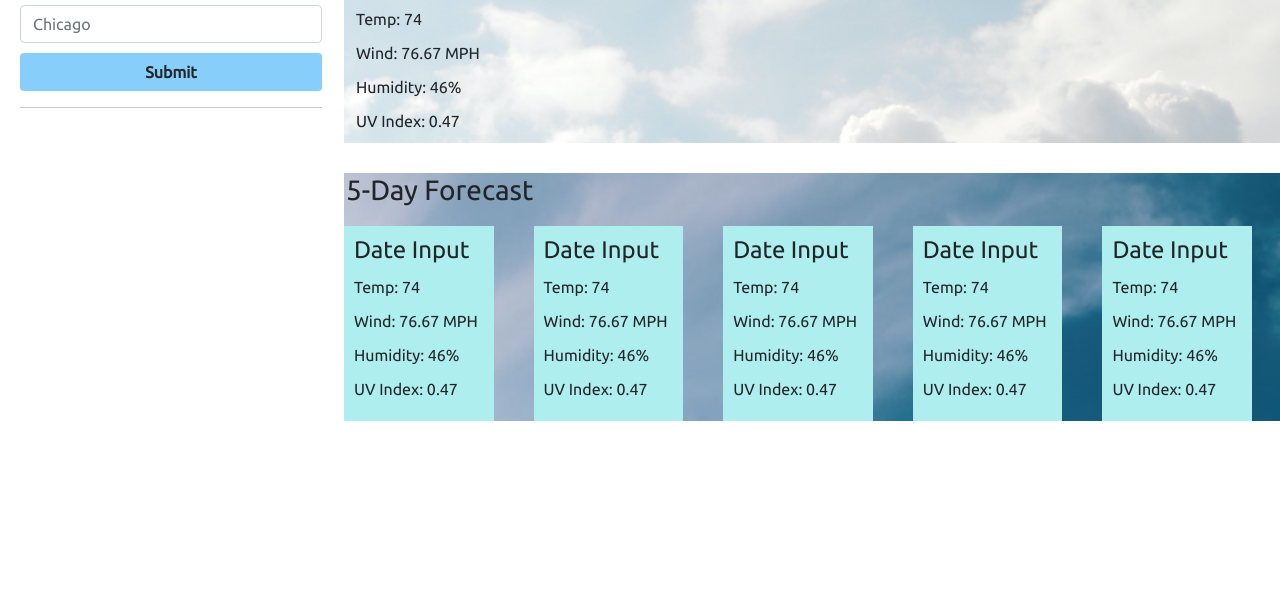
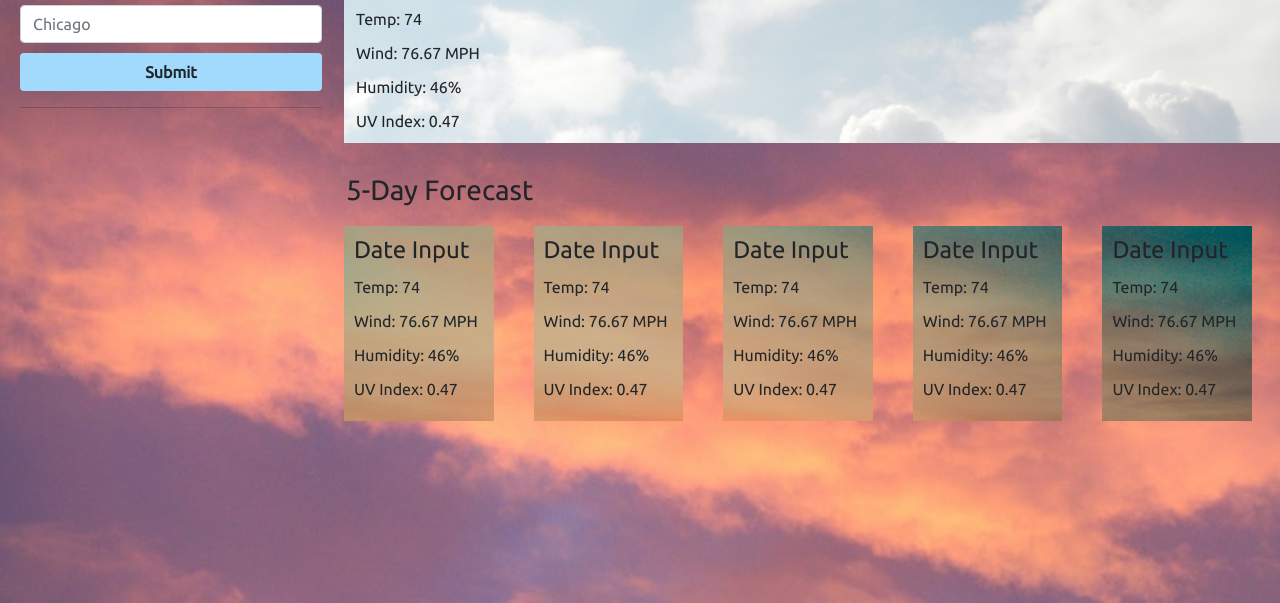
Before and after one commit to jehulie/Weather-Dashboard, a plain HTML site: page index.html in a window 1280 px wide. Shown: the part 197-800 px from the top of the page. Drawn offline with nearby package versions, Linux system fonts and the light colour scheme.

Commit message:
update styling, add images

```diff
--- a/assets/css/style.css
+++ b/assets/css/style.css
@@ -20,7 +20,7 @@ h1 {
 #custom-btn {
     margin-top: 10px;
     width: 100%;
-    background-color:lightskyblue;
+    background-color:rgb(161, 218, 253);
     font-weight: bolder;
 }
 
--- a/index.html
+++ b/index.html
@@ -15,7 +15,8 @@
     <title>Weather Dashboard</title>
 </head>
 
-<body>
+<body style="background-image: url(./assets/images/sunset3-medres.jpg);
+background-repeat: no-repeat;background-attachment: fixed; background-size: cover;">
     <div class="jumbotron" style="background-image: url(./assets/images/cloud-portrait.jpeg);
     background-repeat: no-repeat;background-attachment: fixed; background-size: cover;">
         <h1 class="display-4">Weather Dashboard</h1>
@@ -50,11 +51,11 @@
                 </ul>
             </div>
         </div>
-        <div class="col" id="forecast-box" style="background-image: url(./assets/images/cloud-portrait.jpeg);
-        background-repeat: no-repeat;background-attachment: fixed; background-size: cover;">
+        <div class="col" id="forecast-box">
             <div class='row'>
                 <h3>5-Day Forecast</h3>
-                <div class="col" id="forecast-card">
+                <div class="col" id="forecast-card" style="background-image: url(./assets/images/sunset1-medres.jpg);
+                background-repeat: no-repeat;background-attachment: fixed; background-size: cover;">
                     <h4>Date Input</h4>
                     <ul>
                         <li>Temp: 74</li>
@@ -63,7 +64,8 @@
                         <li>UV Index: 0.47</li>
                     </ul>
                 </div>
-                <div class="col" id="forecast-card">
+                <div class="col" id="forecast-card" style="background-image: url(./assets/images/sunset1-medres.jpg);
+                background-repeat: no-repeat;background-attachment: fixed; background-size: cover;">
                     <h4>Date Input</h4>
                     <ul>
                         <li>Temp: 74</li>
@@ -72,7 +74,8 @@
                         <li>UV Index: 0.47</li>
                     </ul>
                 </div>
-                <div class="col" id="forecast-card">
+                <div class="col" id="forecast-card" style="background-image: url(./assets/images/sunset1-medres.jpg);
+                background-repeat: no-repeat;background-attachment: fixed; background-size: cover;">
                     <h4>Date Input</h4>
                     <ul>
                         <li>Temp: 74</li>
@@ -81,7 +84,8 @@
                         <li>UV Index: 0.47</li>
                     </ul>
                 </div>
-                <div class="col" id="forecast-card">
+                <div class="col" id="forecast-card" style="background-image: url(./assets/images/sunset1-medres.jpg);
+                background-repeat: no-repeat;background-attachment: fixed; background-size: cover;">
                     <h4>Date Input</h4>
                     <ul>
                         <li>Temp: 74</li>
@@ -90,7 +94,8 @@
                         <li>UV Index: 0.47</li>
                     </ul>
                 </div>
-                <div class="col" id="forecast-card">
+                <div class="col" id="forecast-card" style="background-image: url(./assets/images/sunset1-medres.jpg);
+                background-repeat: no-repeat;background-attachment: fixed; background-size: cover;">
                     <h4>Date Input</h4>
                     <ul>
                         <li>Temp: 74</li>
```
Also changed, not shown: assets/images/greyclouds-medres.jpg (added), assets/images/sunset1-medres.jpg (added), assets/images/sunset2-medres.jpg (added), assets/images/sunset3-medres.jpg (added), 2 other files.
